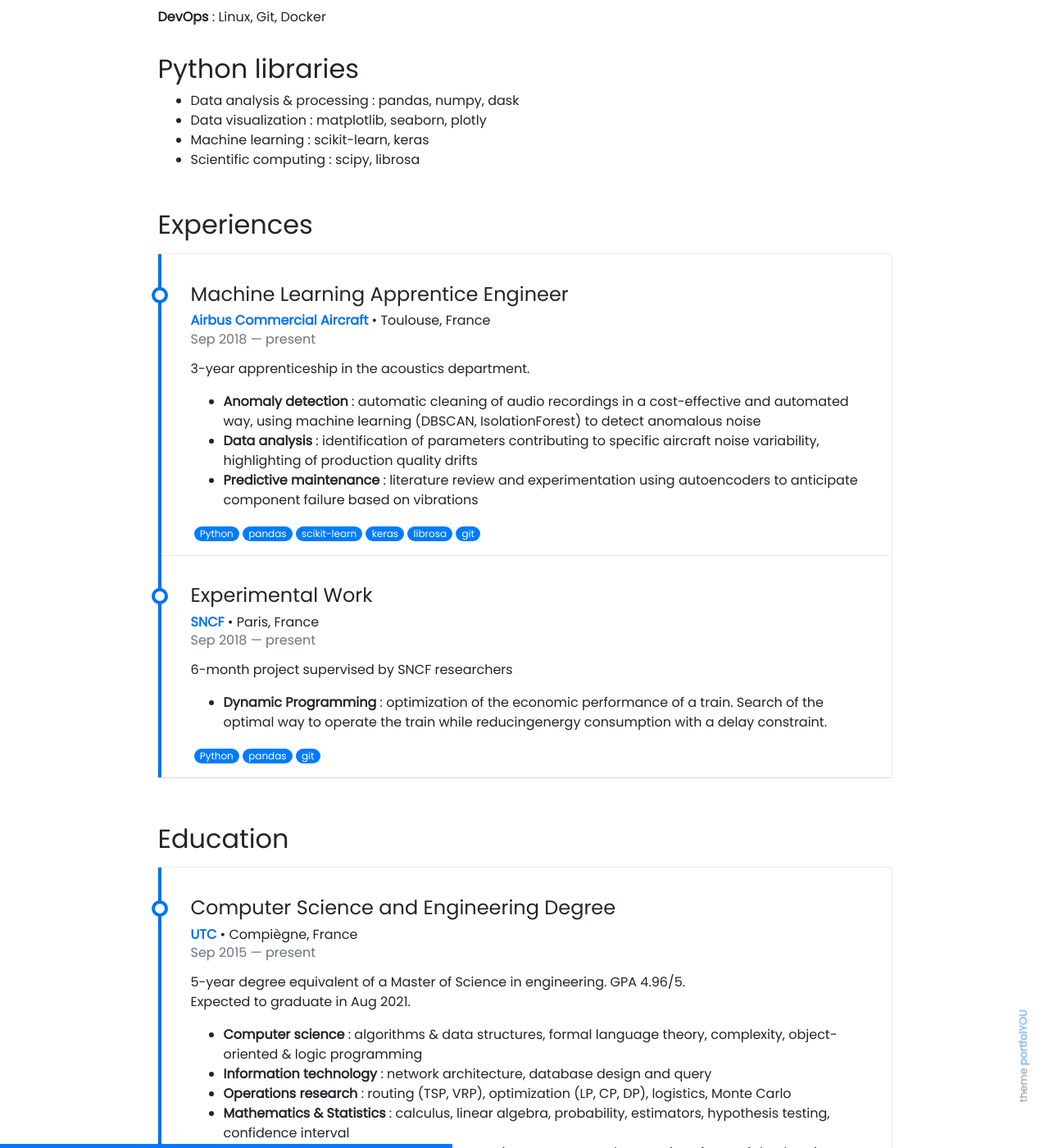
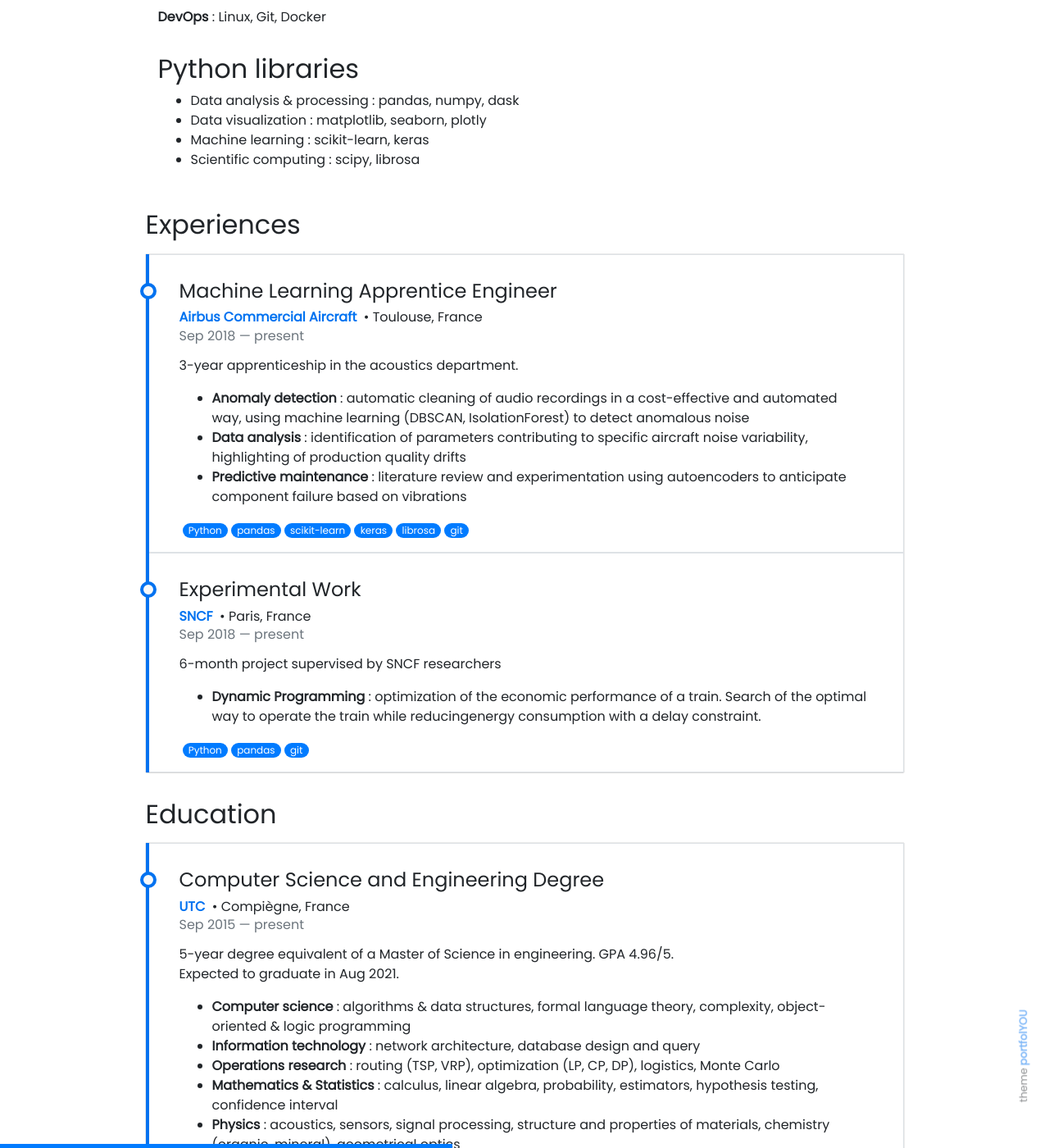
Before and after one commit to hugolmn/hugolmn.github.io, a Jekyll site: the page built from pages/about.md, in a window 1280 px wide and 1400 px high, scrolled down 794 px. Shown: the whole window at 82% size. Built offline with Jekyll 4.4.1, drawn with Linux system fonts in a browser that asks for light colours; nearby versions of some CDN libraries; emoji names are drawn with the system emoji font; some of the changed text lies outside the part shown.

Commit message:
Adjustments for mobile use

```diff
--- a/_includes/about/timeline.html
+++ b/_includes/about/timeline.html
@@ -1,10 +1,10 @@
-<div class="col mb-4">
+<!-- <div class="col mb-4"> -->
   <h2 class="mb-3">{{ include.title }}</h2>
   <div class="timeline-body">
 
     {% for item in include.source %}
 
-      <div class="timeline-item">
+      <div class="timeline-item border">
         <div class="content">
           <h4>{{ item.role }}</h4>
             {% if item.link %}
@@ -13,7 +13,7 @@
               <h6><b>{{ item.entity }}</b>
             {% endif %}
             {% if item.location %}
-            • {{ item.location }}
+            &nbsp;•&nbsp;{{ item.location }}
             {% endif %}
             </h6>
           <h6 class="date">{{ item.from }} — {{ item.to }}</h6>
@@ -25,7 +25,7 @@
           {%- if item.courses -%}
             <ul>
               {% for course in item.courses %}
-                {% assign split_course = course | split: " : " %}
+                {% assign split_course = course | split: ": " %}
                 {% if split_course.size == 1 %}
                   <li>{{ split_course[0] }}</li>
                 {% else %}
@@ -46,4 +46,4 @@
 
     {% endfor %}
   </div>
-</div>
+<!-- </div> -->
--- a/_sass/_timeline.scss
+++ b/_sass/_timeline.scss
@@ -17,7 +17,7 @@
   .timeline-item {
     position: relative;
     box-shadow: 0px 1px 1px -1px gray;
-    padding: 35px 40px 15px 40px;
+    // padding: 35px 40px 15px 40px;
     &:after {
       // Circle
       content: "";
@@ -29,7 +29,7 @@
       position: absolute;
       left: -8px;
       // top: 8px;
-      top: 40px;
+      // top: 40px;
       z-index: 10;
     }
 
@@ -47,8 +47,57 @@
   }
 }
 
-@media only screen and (max-width: 768px) {
- .timeline-item ul{
-   padding-left: 1em;
+@media only screen and (min-width: 769px) {
+ .timeline-item {
+   padding: 30px 40px 15px 40px;
+   &:after {
+     top: 34px;
+   }
  }
 }
+
+@media only screen and (max-width: 768px) {
+ .timeline-item {
+   ul{
+     padding-left: 1em;
+   }
+   &:after {
+     top: 19px;
+   }
+   padding: 15px 15px 15px 20px;
+ }
+}
+
+
+
+// .timeline {
+//     list-style-type: none;
+//     position: relative;
+// }
+.timeline:before {
+    content: ' ';
+    background: $primary;
+    display: inline-block;
+    position: absolute;
+    // left: 29px;
+    width: 3px;
+    height: 100%;
+    z-index: 400;
+}
+// .timeline > div.card {
+//     margin: 20px 0;
+//     padding-left: 20px;
+// }
+.timeline > .card:before {
+    content: ' ';
+    background: white;
+    display: inline-block;
+    position: absolute;
+    border-radius: 50%;
+    border: 4px solid $primary;
+    left: -9px;
+    top: 10px;
+    width: 20px;
+    height: 20px;
+    z-index: 1400;
+}
```
